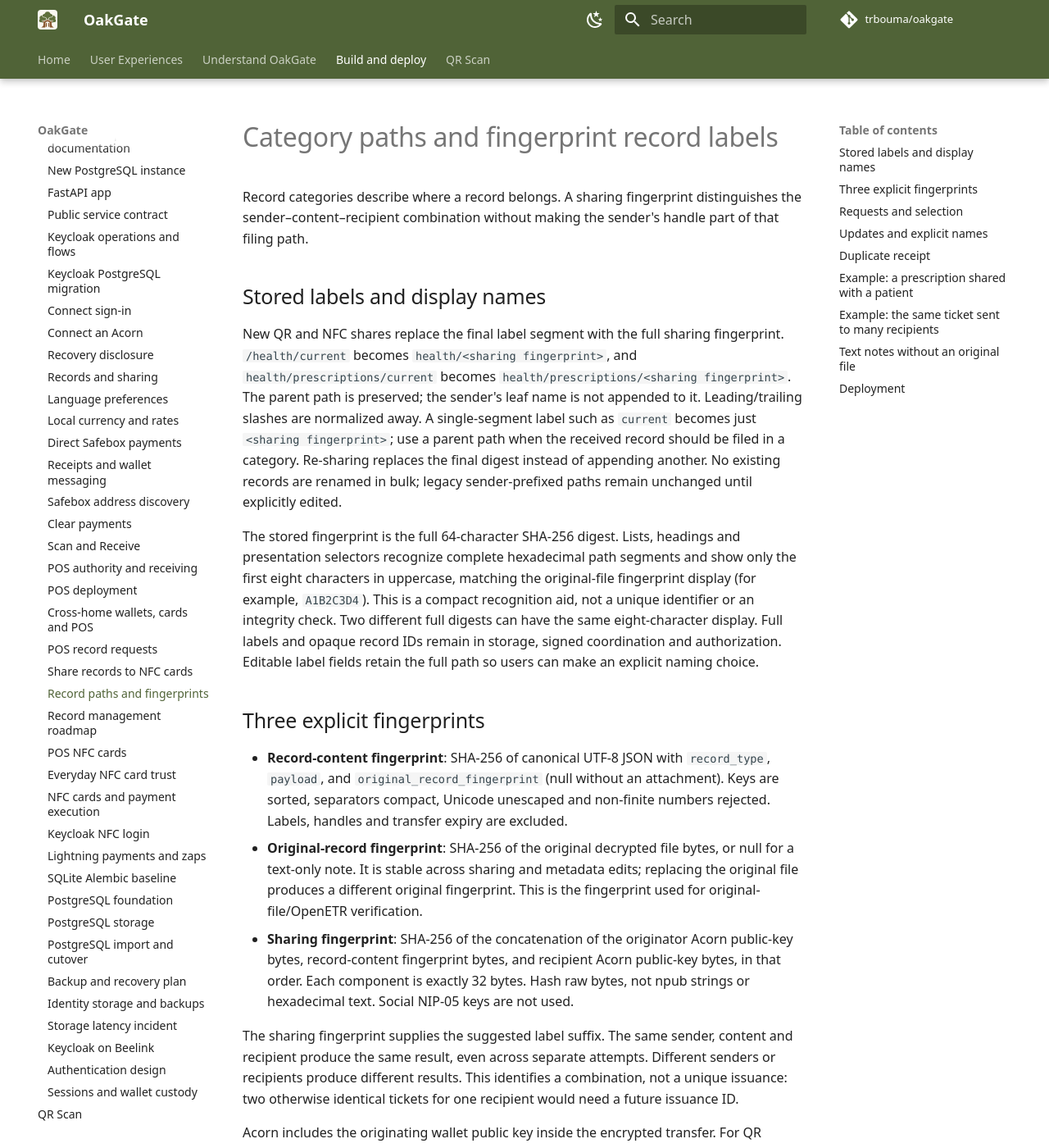
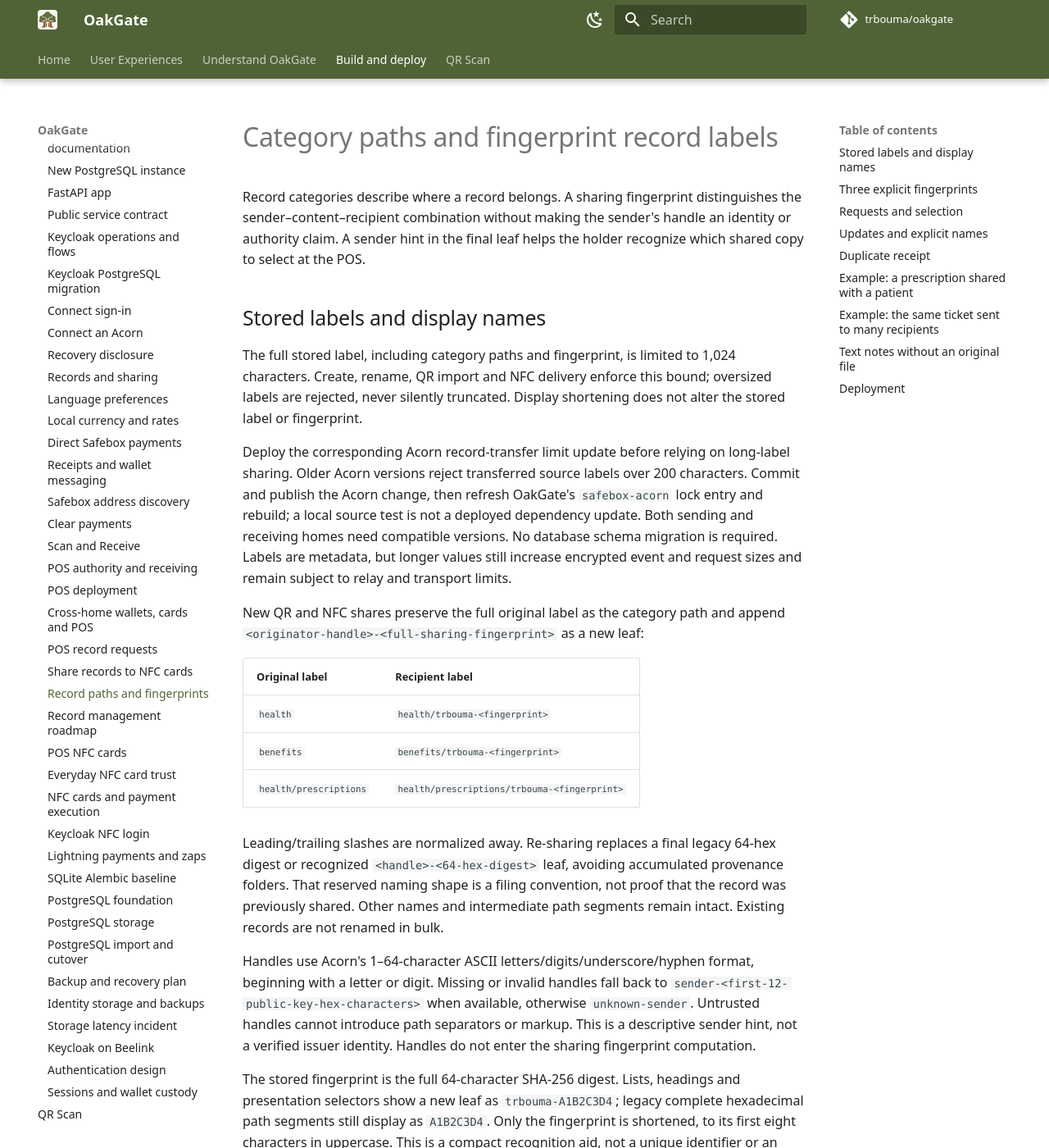
Before and after one commit to trbouma/oakgate, an MkDocs documentation site: the page built from docs/041-record-fingerprint-labels.md, in a window 1280 px wide and 1400 px high. Shown: the whole window at 82% size. Built offline with MkDocs 1.6.1 and Material for MkDocs 9.7.7, drawn with Linux system fonts in a browser that asks for light colours; comment, search, counter and statistics services are not loaded; some of the changed text lies outside the part shown.

Commit message:
Stored:    health/prescriptions/trbouma-<full fingerprint> Displayed: trbouma-A1B2C3D4

```diff
--- a/app/static/record-request.js
+++ b/app/static/record-request.js
@@ -1,6 +1,6 @@
 'use strict';
 (() => {
- function recordLabel(value){const parts=value.replace(/^\/+|\/+$/g,'').split('/');const fingerprint=[...parts].reverse().find(p=>/^[a-f0-9]{64}$/i.test(p));return fingerprint?fingerprint.slice(0,8).toUpperCase():parts.at(-1);}
+ function recordLabel(value){const parts=value.replace(/^\/+|\/+$/g,'').split('/');const shared=parts.at(-1).match(/^([a-z0-9][a-z0-9_-]{0,63})-([a-f0-9]{64})$/i);if(shared)return shared[1]+'-'+shared[2].slice(0,8).toUpperCase();const fingerprint=[...parts].reverse().find(p=>/^[a-f0-9]{64}$/i.test(p));return fingerprint?fingerprint.slice(0,8).toUpperCase():parts.at(-1);}
 
  const root=document.getElementById('record-request');if(!root)return;
  if(root.dataset.signedIn!=='yes'){document.getElementById('record-request-reload').onclick=()=>location.reload();return;}
--- a/docs/041-record-fingerprint-labels.md
+++ b/docs/041-record-fingerprint-labels.md
@@ -2,28 +2,61 @@
 
 Record categories describe where a record belongs. A sharing fingerprint
 distinguishes the sender–content–recipient combination without making the
-sender's handle part of that filing path.
+sender's handle an identity or authority claim. A sender hint in the final leaf
+helps the holder recognize which shared copy to select at the POS.
 
 ## Stored labels and display names
 
-New QR and NFC shares replace the final label segment with the full sharing
-fingerprint. `/health/current` becomes `health/<sharing fingerprint>`, and
-`health/prescriptions/current` becomes `health/prescriptions/<sharing fingerprint>`.
-The parent path is preserved; the sender's leaf name is not appended to it.
-Leading/trailing slashes are normalized away. A single-segment label such as
-`current` becomes just `<sharing fingerprint>`; use a parent path when the
-received record should be filed in a category. Re-sharing replaces the final
-digest instead of appending another. No existing records are renamed in bulk; legacy sender-prefixed
-paths remain unchanged until explicitly edited.
+The full stored label, including category paths and fingerprint, is limited to
+1,024 characters. Create, rename, QR import and NFC delivery enforce this bound;
+oversized labels are rejected, never silently truncated. Display shortening
+does not alter the stored label or fingerprint.
+
+Deploy the corresponding Acorn record-transfer limit update before relying on
+long-label sharing. Older Acorn versions reject transferred source labels over
+200 characters. Commit and publish the Acorn change, then refresh OakGate's
+`safebox-acorn` lock entry and rebuild; a local source test is not a deployed
+dependency update. Both sending and receiving homes need compatible versions.
+No database schema migration is required. Labels are metadata, but longer values
+still increase encrypted event and request sizes and remain subject to relay
+and transport limits.
+
+New QR and NFC shares preserve the full original label as the category path and
+append `<originator-handle>-<full-sharing-fingerprint>` as a new leaf:
+
+| Original label | Recipient label |
+| --- | --- |
+| `health` | `health/trbouma-<fingerprint>` |
+| `benefits` | `benefits/trbouma-<fingerprint>` |
+| `health/prescriptions` | `health/prescriptions/trbouma-<fingerprint>` |
+
+Leading/trailing slashes are normalized away. Re-sharing replaces a final legacy
+64-hex digest or recognized `<handle>-<64-hex-digest>` leaf, avoiding accumulated
+provenance folders. That reserved naming shape is a filing convention, not proof
+that the record was previously shared. Other names and intermediate path segments
+remain intact. Existing records are not renamed in bulk.
+
+Handles use Acorn's 1–64-character ASCII letters/digits/underscore/hyphen format,
+beginning with a letter or digit. Missing or invalid handles fall back to
+`sender-<first-12-public-key-hex-characters>` when available, otherwise
+`unknown-sender`. Untrusted handles cannot introduce path separators or markup.
+This is a descriptive sender hint, not a verified issuer identity. Handles do
+not enter the sharing fingerprint computation.
 
 The stored fingerprint is the full 64-character SHA-256 digest. Lists, headings
-and presentation selectors recognize complete hexadecimal path segments and show
-only the first eight characters in uppercase, matching the original-file
-fingerprint display (for example, `A1B2C3D4`). This is a
+and presentation selectors show a new leaf as `trbouma-A1B2C3D4`; legacy complete
+hexadecimal path segments still display as `A1B2C3D4`. Only the fingerprint is
+shortened, to its first eight characters in uppercase. This is a
 compact recognition aid, not a unique identifier or an integrity check.
 Two different full digests can have the same eight-character display. Full labels and opaque record IDs
 remain in storage, signed coordination and authorization. Editable label fields
 retain the full path so users can make an explicit naming choice.
+
+POS category matching remains path-based: `health` includes all nested health
+records; `health/prescriptions` includes that category's descendants, but not
+`health/prescriptions-other`. Both depths work immediately without parsing sender
+suffixes as category names. Existing selection limits and exact stored-label
+authorization remain unchanged.
 
 ## Three explicit fingerprints
 
--- a/pos/static/records.js
+++ b/pos/static/records.js
@@ -1,6 +1,6 @@
 'use strict';
 (() => {
- function recordLabel(value){const parts=value.replace(/^\/+|\/+$/g,'').split('/');const fingerprint=[...parts].reverse().find(p=>/^[a-f0-9]{64}$/i.test(p));return fingerprint?fingerprint.slice(0,8).toUpperCase():parts.at(-1);}
+ function recordLabel(value){const parts=value.replace(/^\/+|\/+$/g,'').split('/');const shared=parts.at(-1).match(/^([a-z0-9][a-z0-9_-]{0,63})-([a-f0-9]{64})$/i);if(shared)return shared[1]+'-'+shared[2].slice(0,8).toUpperCase();const fingerprint=[...parts].reverse().find(p=>/^[a-f0-9]{64}$/i.test(p));return fingerprint?fingerprint.slice(0,8).toUpperCase():parts.at(-1);}
 
  const $=id=>document.getElementById(id);
  let signed, id, requestedLabel, expires=0, generation=0, timer, expiryTimer, reader, imageURL, busy=false, displayGeneration=0;
```
Also changed, not shown: 15 other files.
